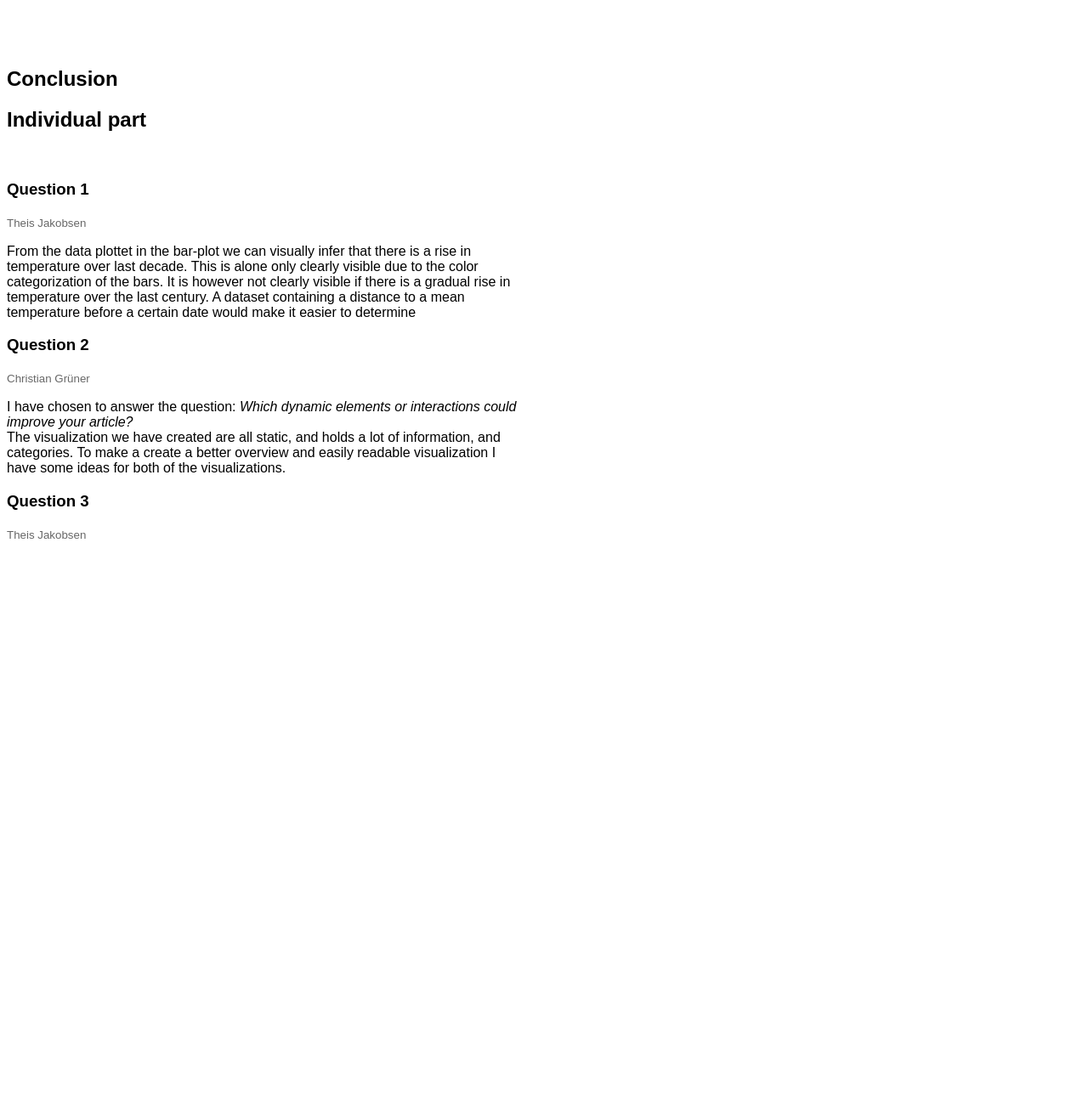
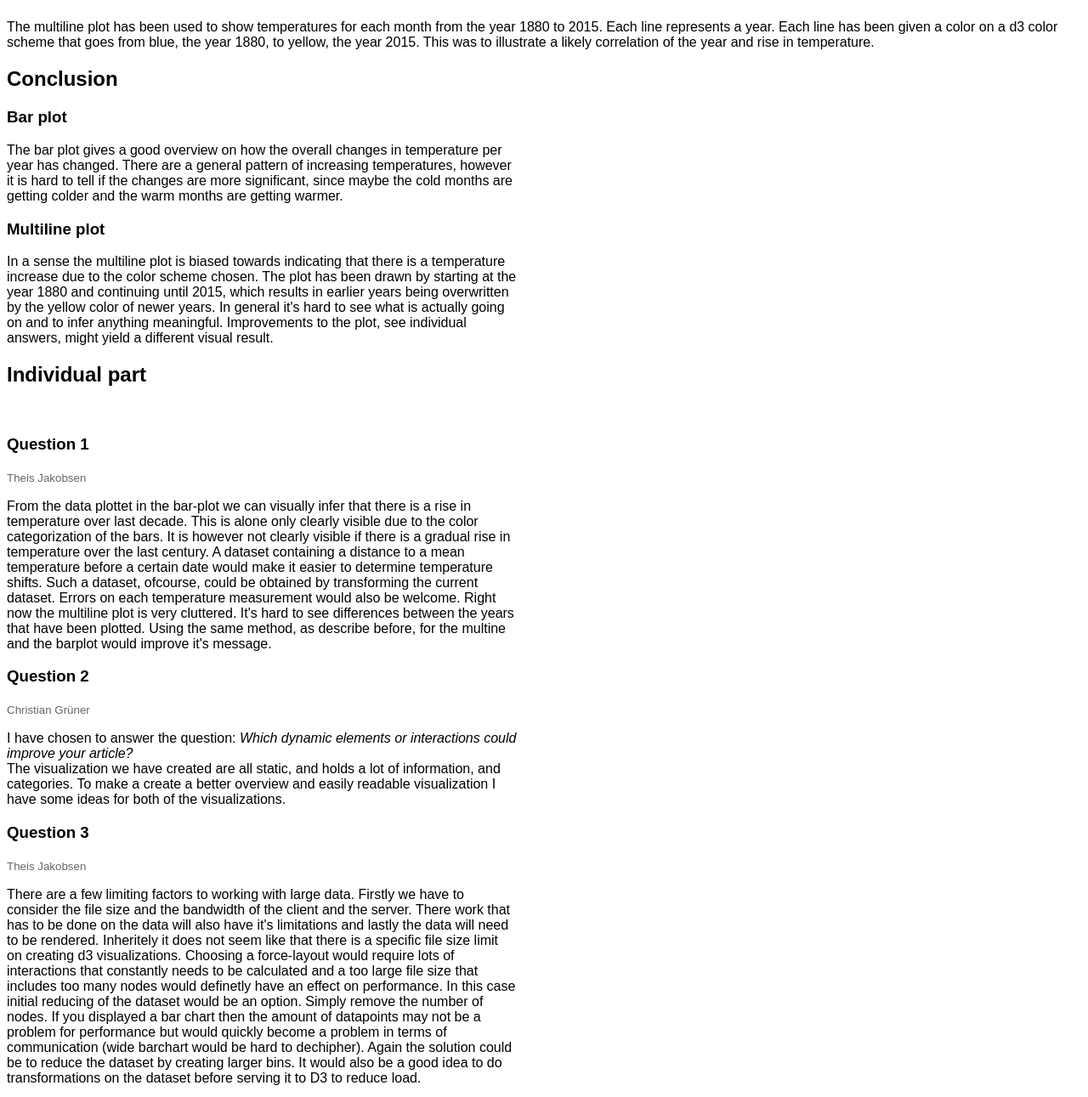
Before and after one commit to rcoor/IDEassignment2, a website: page index.html in a window 1280 px wide. Shown: the part 1629-2920 px from the top of the page at 85% size. Before the commit the page ends 2283 px from the top, so only its background shows below. Drawn offline with nearby package versions, Linux system fonts and the light colour scheme.

Commit message:
added conclusions and part 1) + 2)

```diff
--- a/index.html
+++ b/index.html
@@ -95,23 +95,32 @@
         </p>
     </div>
 
-    <!-- Results here-->
-    The bar plot gives a good overview on how the overall changes in temperature per year has changed. There are a general pattern
-    of increasing temperatures, however it is hard to tell if the changes are more significant, since maybe the cold months
-    are getting colder and the warm months are getting warmer.
-
     <h3>Multi line plot</h3>
     <div class="multiLine">
         <svg width="600" height="600"></svg>
     </div>
-    <div class="temperature">
-
-    </div>
+    <p>The multiline plot has been used to show temperatures for each month from the year 1880 to 2015. Each line represents
+        a year. Each line has been given a color on a d3 color scheme that goes from blue, the year 1880, to yellow, the
+        year 2015. This was to illustrate a likely correlation of the year and rise in temperature. </p>
 
     <!-- Results here-->
 
     <div style="width: 600px;">
         <h2>Conclusion</h2>
+        <h3>Bar plot</h3>
+        <p>
+            The bar plot gives a good overview on how the overall changes in temperature per year has changed. There are a general pattern
+            of increasing temperatures, however it is hard to tell if the changes are more significant, since maybe the cold
+            months are getting colder and the warm months are getting warmer.
+        </p>
+        <h3>Multiline plot</h3>
+        <p>
+            In a sense the multiline plot is biased towards indicating that there is a temperature increase due to the color scheme chosen.
+            The plot has been drawn by starting at the year 1880 and continuing until 2015, which results in earlier years
+            being overwritten by the yellow color of newer years. In general it's hard to see what is actually going on and
+            to infer anything meaningful. Improvements to the plot, see individual answers, might yield a different visual
+            result.
+        </p>
 
         <h2>Individual part</h2>
         <br>
@@ -120,7 +129,11 @@
         <p>
             From the data plottet in the bar-plot we can visually infer that there is a rise in temperature over last decade. This is
             alone only clearly visible due to the color categorization of the bars. It is however not clearly visible if
-            there is a gradual rise in temperature over the last century. A dataset containing a distance to a mean temperature before a certain date would make it easier to determine
+            there is a gradual rise in temperature over the last century. A dataset containing a distance to a mean temperature
+            before a certain date would make it easier to determine temperature shifts. Such a dataset, ofcourse, could be
+            obtained by transforming the current dataset. Errors on each temperature measurement would also be welcome. Right
+            now the multiline plot is very cluttered. It's hard to see differences between the years that have been plotted.
+            Using the same method, as describe before, for the multine and the barplot would improve it's message.
         </p>
         <h3>Question 2</h3>
         <small>Christian Grüner</small>
@@ -132,7 +145,16 @@
         <h3>Question 3</h3>
         <small>Theis Jakobsen</small>
         <p>
-
+            There are a few limiting factors to working with large data. Firstly we have to consider the file size and the bandwidth
+            of the client and the server. There work that has to be done on the data will also have it's limitations and
+            lastly the data will need to be rendered. Inheritely it does not seem like that there is a specific file size
+            limit on creating d3 visualizations. Choosing a force-layout would require lots of interactions that constantly
+            needs to be calculated and a too large file size that includes too many nodes would definetly have an effect
+            on performance. In this case initial reducing of the dataset would be an option. Simply remove the number of
+            nodes. If you displayed a bar chart then the amount of datapoints may not be a problem for performance but would
+            quickly become a problem in terms of communication (wide barchart would be hard to dechipher). Again the solution
+            could be to reduce the dataset by creating larger bins. It would also be a good idea to do transformations on
+            the dataset before serving it to D3 to reduce load.
         </p>
     </div>
 
```
